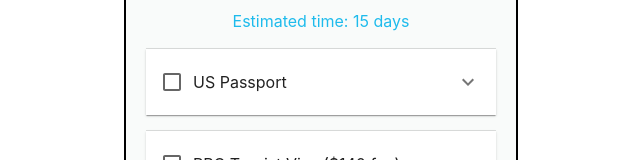
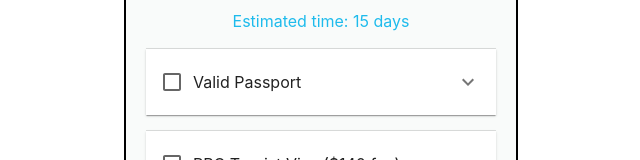
Before and after one commit to levincent51/visavoyager, a React (Create React App) app in the folder client/: page /checklist in a window 1280 px wide. Shown: the part 173-333 px from the top of the page, without its empty margins (319-959 px from the left). Built offline with nearby package versions, Linux system fonts and the light colour scheme.

Commit message:
font change

```diff
--- a/client/src/screens/Checklist.jsx
+++ b/client/src/screens/Checklist.jsx
@@ -120,7 +120,7 @@ const Checklist = (props) => {
                     }
                   />
                 }
-                label="US Passport"
+                label="Valid Passport"
               />
             </FormGroup>
           </AccordionSummary>
```
